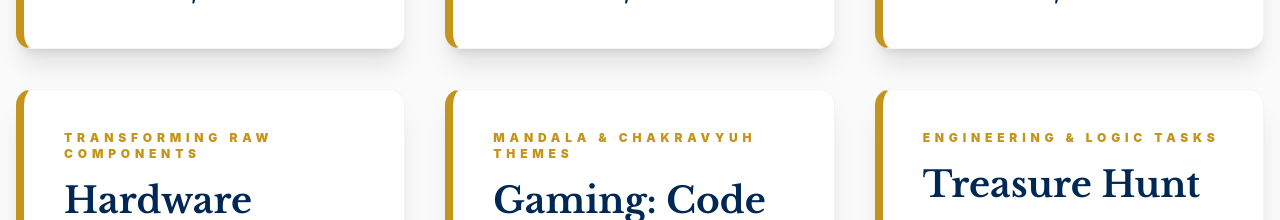
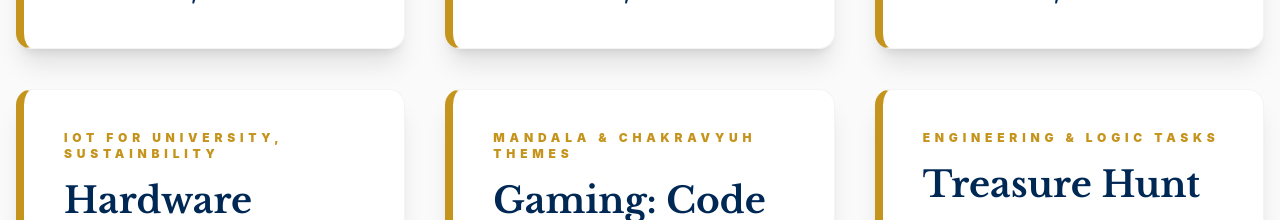
Before and after one commit to Rzooro/Samyuti, a React (Vite) app: page / in a window 1280 px wide. Shown: the part 1320-1540 px from the top of the page. Built offline with nearby package versions, Linux system fonts and the light colour scheme.

Commit message:
dw sarvi

```diff
--- a/src/App.jsx
+++ b/src/App.jsx
@@ -48,8 +48,8 @@ function App() {
     },
     {
       title: "Hardware Hackathon",
-      theme: "Transforming Raw Components",
-      prize: "₹60,000",
+      theme: "IoT For University, Sustainbility",
+      prize: "₹1,20,000",
       context:
         "A 72-hour marathon where teams transform raw components into real-world solutions like smart campus tech.",
       rules: [
```
